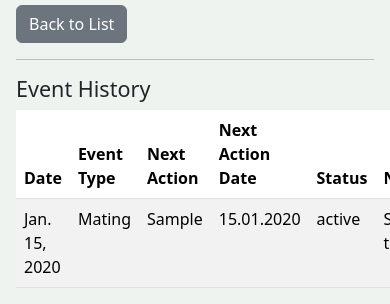
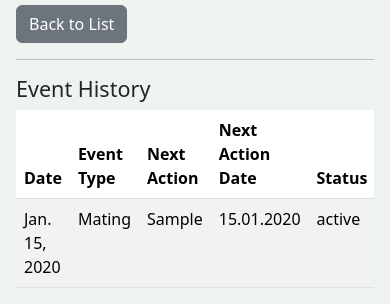
Before and after one commit to kaur-ua/Rabbitfarm, a Django app: page /rabbits/1/ in a window 390 px wide; the page is wider, and only the part inside the window is pictured. Shown: the part 750-1054 px from the top of that part. Run offline with Django 5.2, Linux system fonts and the light colour scheme; a user stored in the database is signed in; tables that the repository leaves empty hold one stand-in row (values such as "Sample post"); grey boxes marked "Sample" are stand-in pictures.

Commit message:
Improve rabbit detail mobile table layout

```diff
--- a/rabbits/templates/rabbits/rabbit_detail.html
+++ b/rabbits/templates/rabbits/rabbit_detail.html
@@ -40,7 +40,8 @@
 <h4>Event History</h4>
 
 {% if events %}
-<table class="table table-striped">
+<div class="table-responsive">
+    <table class="table table-striped">
     <thead>
         <tr>
             <th>Date</th>
@@ -75,7 +76,7 @@
         </tr>
         {% endfor %}
     </tbody>
-</table>
+    </table>
 {% else %}
 <p>o events yet.</p>
 {% endif %}
```
